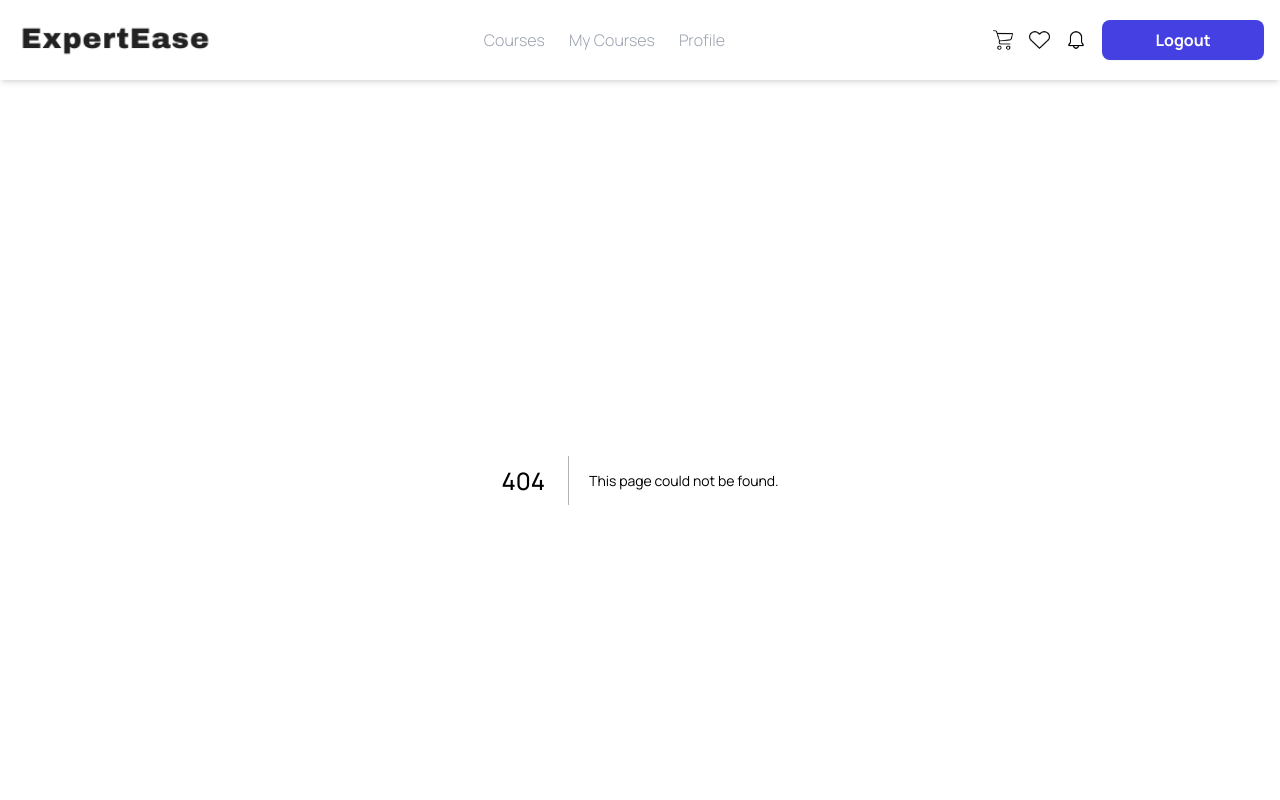
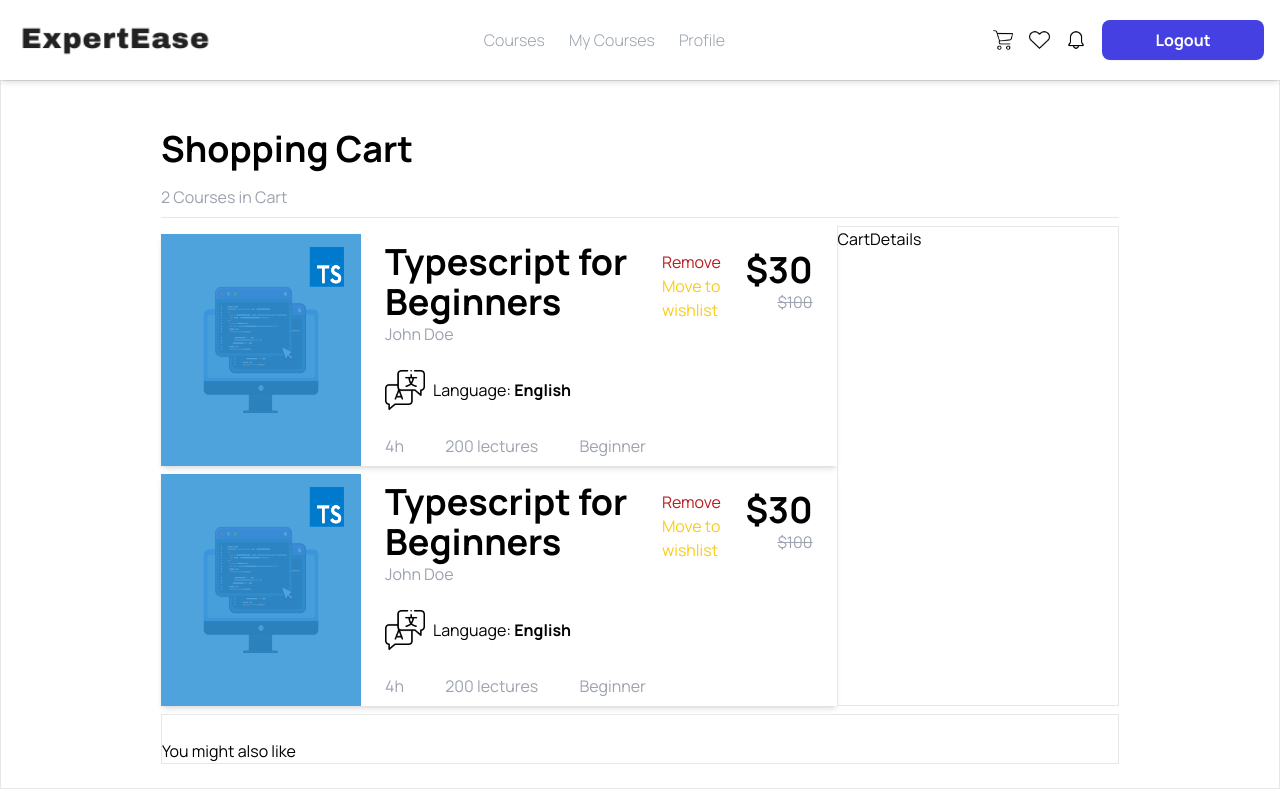
Before and after one commit to Dzenoo/Online-Learning-Platform, a Next.js app: page /cart in a window 1280 px wide. Before the commit this address had no page. Shown: the top 800 px of the page. Built offline with nearby package versions, Linux system fonts and the light colour scheme.

Commit message:
adding cart

```diff
--- /dev/null
+++ b/app/cart/page.tsx
@@ -0,0 +1,24 @@
+import { CartDetails, CartList } from "@/components/cart";
+import { CartData } from "@/data/coursesdata.config";
+import React from "react";
+
+const CartPage = () => {
+  return (
+    <section className="p-6 px-40 border flex flex-col gap-2 items-stretch justify-center">
+      <div className="mt-6">
+        <h1 className="headingTitle">Shopping Cart</h1>
+        <p className="text-gray-400 mt-4">2 Courses in Cart</p>
+      </div>
+      <hr />
+      <div className="flex items-stretch justify-center">
+        <CartList cartCourses={CartData} />
+        <CartDetails />
+      </div>
+      <div className="border pt-6">
+        <h1>You might also like</h1>
+      </div>
+    </section>
+  );
+};
+
+export default CartPage;
--- a/app/globals.css
+++ b/app/globals.css
@@ -19,3 +19,7 @@
 .purpleText {
   @apply text-[#4540E1];
 }
+
+.headingTitle {
+  @apply font-bold text-4xl;
+}
--- /dev/null
+++ b/components/cart/components/CartItem.tsx
@@ -0,0 +1,55 @@
+import { CartItemProps } from "@/types/CartTypes";
+import { convertToDiscountPrice, createGraphicIcon } from "@/utility/helpers";
+import Image from "next/image";
+import React from "react";
+
+const CartItem: React.FC<CartItemProps> = ({
+  id,
+  image,
+  title,
+  instructor,
+  duration,
+  skillLevel,
+  lectures,
+  language,
+  price,
+}) => {
+  const discountedPrice = convertToDiscountPrice(price, 0.7);
+
+  return (
+    <div className="flex justify-between gap-2 shadow-md mt-2" id={id}>
+      <div className="flex gap-4">
+        <Image src={image} alt={title} width={200} height={200} />
+        <div className="flex flex-col gap-6 p-2">
+          <div>
+            <h1 className="headingTitle">{title}</h1>
+            <p className="text-gray-400">{instructor}</p>
+          </div>
+          <div className="flex items-center gap-2">
+            {createGraphicIcon("/assets/graphics/language.png", "language")}
+            <h2>
+              Language: <strong>{language}</strong>
+            </h2>
+          </div>
+          <div className="flex items-center justify-between gap-4">
+            <h2 className="text-gray-400">{duration}</h2>
+            <h2 className="text-gray-400">{lectures} lectures</h2>
+            <h2 className="text-gray-400">{skillLevel}</h2>
+          </div>
+        </div>
+      </div>
+      <div className="flex gap-4 pr-6 pt-4">
+        <div>
+          <h2 className="text-red-700 cursor-pointer">Remove</h2>
+          <h2 className="text-yellow-400 cursor-pointer">Move to wishlist</h2>
+        </div>
+        <div className="flex flex-col items-end">
+          <h1 className="headingTitle">${discountedPrice}</h1>
+          <span className="line-through text-gray-400 text-s">${price}</span>
+        </div>
+      </div>
+    </div>
+  );
+};
+
+export default CartItem;
--- /dev/null
+++ b/components/cart/components/CartList.tsx
@@ -0,0 +1,26 @@
+import { CartItemProps, CartListProps } from "@/types/CartTypes";
+import React from "react";
+import CartItem from "./CartItem";
+
+const CartList: React.FC<CartListProps> = ({ cartCourses }) => {
+  return (
+    <div className="flex-grow basis-1/2">
+      {cartCourses.map((course: CartItemProps) => (
+        <CartItem
+          key={course.id}
+          id={course.id}
+          title={course.title}
+          image={course.image}
+          duration={course.duration}
+          instructor={course.instructor}
+          language={course.language}
+          price={course.price}
+          lectures={course.lectures}
+          skillLevel={course.skillLevel}
+        />
+      ))}
+    </div>
+  );
+};
+
+export default CartList;
--- /dev/null
+++ b/components/cart/details/CartDetails.tsx
@@ -0,0 +1,7 @@
+import React from "react";
+
+const CartDetails: React.FC = () => {
+  return <div className="border flex-grow">CartDetails</div>;
+};
+
+export default CartDetails;
--- /dev/null
+++ b/components/cart/index.tsx
@@ -0,0 +1,5 @@
+import CartItem from "./components/CartItem";
+import CartList from "./components/CartList";
+import CartDetails from "./details/CartDetails";
+
+export { CartItem, CartList, CartDetails };
--- a/components/courses/details/CourseDetailsInfo.tsx
+++ b/components/courses/details/CourseDetailsInfo.tsx
@@ -4,7 +4,7 @@ import { convertToDiscountPrice, createGraphicIcon } from "@/utility/helpers";
 import React from "react";
 
 const CourseDetailsInfo: React.FC<CourseDetailsProps> = ({ course }) => {
-  const discountedPrice = convertToDiscountPrice(course?.price, 0.7);
+  let discountedPrice = convertToDiscountPrice(course?.price, 0.7);
 
   return (
     <div className="p-6 flex flex-col gap-7 flex-grow basis-1/3">
--- a/data/coursesdata.config.ts
+++ b/data/coursesdata.config.ts
@@ -57,3 +57,28 @@ export const CoursesData = [
     sections: 16,
   },
 ];
+
+export const CartData = [
+  {
+    id: "c1",
+    title: "Typescript for Beginners",
+    image: "/assets/images/typescript-img.png",
+    instructor: "John Doe",
+    skillLevel: "Beginner",
+    language: "English",
+    duration: "4h",
+    price: 100,
+    lectures: 200,
+  },
+  {
+    id: "c2",
+    title: "Typescript for Beginners",
+    image: "/assets/images/typescript-img.png",
+    instructor: "John Doe",
+    skillLevel: "Beginner",
+    language: "English",
+    duration: "4h",
+    price: 100,
+    lectures: 200,
+  },
+];
--- /dev/null
+++ b/types/CartTypes.tsx
@@ -0,0 +1,15 @@
+export interface CartItemProps {
+  id: string;
+  image: string;
+  title: string;
+  instructor: string;
+  language: string;
+  price: number;
+  duration: string;
+  lectures: number;
+  skillLevel: string;
+}
+
+export interface CartListProps {
+  cartCourses: CartItemProps[];
+}
```
